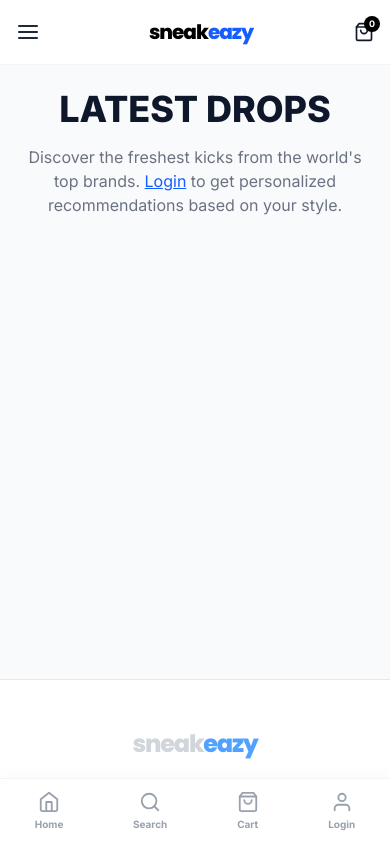
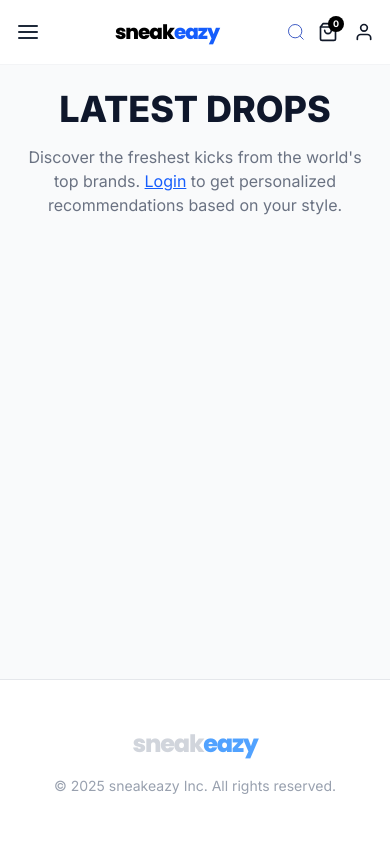
Before and after one commit to cultivatestd-lang/sneakeazy, a PHP site: page / in a window 390 px wide. Run offline with PHP 8.4, Linux system fonts and the light colour scheme; data that the repository does not hold is empty.

Commit message:
UI Simplification: Remove Bottom Nav, restore Header Icons for mobile

```diff
--- a/index.php
+++ b/index.php
@@ -677,14 +677,20 @@ if ($page === 'detail' && isset($_GET['product_id'])) {
 
             <!-- Right: Actions -->
             <div class="flex items-center gap-3 sm:gap-6">
-                <!-- Search Trigger (Desktop) -->
-                <div class="relative hidden sm:block">
+                <!-- Search Trigger (Visible on Mobile now too) -->
+                <div class="relative">
                     <button
                         onclick="document.getElementById('search-container').classList.toggle('hidden'); document.getElementById('search-input').focus();"
                         class="text-[13px] font-bold text-blue-800 uppercase tracking-wider hover:text-blue-600 transition-colors flex items-center gap-1">
-                        Search
+                        <!-- Search Icon only on mobile, Text on desktop -->
+                        <span class="hidden sm:inline">Search</span>
+                        <svg xmlns="http://www.w3.org/2000/svg" class="h-5 w-5 sm:hidden" fill="none"
+                            viewBox="0 0 24 24" stroke="currentColor">
+                            <circle cx="11" cy="11" r="8"></circle>
+                            <line x1="21" y1="21" x2="16.65" y2="16.65"></line>
+                        </svg>
                     </button>
-                    <!-- Desktop Search Dropdown -->
+                    <!-- Search Dropdown -->
                     <div id="search-container"
                         class="hidden absolute right-0 top-full mt-4 w-80 bg-white shadow-xl border border-gray-100 p-3 rounded-xl z-50">
                         <form method="GET" action="index.php" class="relative">
@@ -703,9 +709,9 @@ if ($page === 'detail' && isset($_GET['product_id'])) {
                     </div>
                 </div>
 
-                <!-- Desktop/Tablet User Actions -->
+                <!-- Icons (Cart & User) -->
                 <div class="flex items-center gap-4 sm:gap-5 text-gray-900">
-                    <!-- Cart (Visible on Mobile too) -->
+                    <!-- Cart -->
                     <a href="#" class="hover:text-blue-600 transition-colors relative">
                         <svg xmlns="http://www.w3.org/2000/svg" width="20" height="20" viewBox="0 0 24 24" fill="none"
                             stroke="currentColor" stroke-width="2" stroke-linecap="round" stroke-linejoin="round">
@@ -717,8 +723,8 @@ if ($page === 'detail' && isset($_GET['product_id'])) {
                             class="absolute -top-1.5 -right-1.5 bg-black text-white text-[9px] font-bold h-4 w-4 flex items-center justify-center rounded-full">0</span>
                     </a>
 
-                    <!-- User Dropdown (Hidden on Mobile, moved to Bottom/Side) -->
-                    <div class="relative hidden sm:block" x-data="{ userOpen: false }">
+                    <!-- User Dropdown (Visible on Mobile) -->
+                    <div class="relative" x-data="{ userOpen: false }">
                         <button @click="userOpen = !userOpen" @click.outside="userOpen = false"
                             class="hover:text-blue-600 transition-colors block focus:outline-none">
                             <svg xmlns="http://www.w3.org/2000/svg" width="20" height="20" viewBox="0 0 24 24"
@@ -1073,54 +1079,6 @@ if ($page === 'detail' && isset($_GET['product_id'])) {
         </div>
     </footer>
 
-    <!-- BOTTOM MOBILE NAVIGATION (App-like) -->
-    <div
-        class="fixed bottom-0 left-0 w-full bg-white border-t border-gray-100 flex justify-around py-3 pb-safe z-50 md:hidden shadow-[0_-5px_15px_rgba(0,0,0,0.02)]">
-        <a href="index.php"
-            class="flex flex-col items-center gap-1 text-gray-400 <?= ($page === 'home' && !$searchQuery) ? 'text-black' : '' ?>">
-            <svg xmlns="http://www.w3.org/2000/svg" width="22" height="22" viewBox="0 0 24 24" fill="none"
-                stroke="currentColor" stroke-width="2" stroke-linecap="round" stroke-linejoin="round">
-                <path d="M3 9l9-7 9 7v11a2 2 0 0 1-2 2H5a2 2 0 0 1-2-2z"></path>
-                <polyline points="9 22 9 12 15 12 15 22"></polyline>
-            </svg>
-            <span class="text-[10px] font-bold">Home</span>
-        </a>
-        <a href="javascript:void(0);" onclick="document.getElementById('mobile-search-trigger').click()"
-            class="flex flex-col items-center gap-1 text-gray-400">
-            <svg xmlns="http://www.w3.org/2000/svg" width="22" height="22" viewBox="0 0 24 24" fill="none"
-                stroke="currentColor" stroke-width="2" stroke-linecap="round" stroke-linejoin="round">
-                <circle cx="11" cy="11" r="8"></circle>
-                <line x1="21" y1="21" x2="16.65" y2="16.65"></line>
-            </svg>
-            <span class="text-[10px] font-bold">Search</span>
-        </a>
-        <!-- Invisible trigger for Alpine -->
-        <button id="mobile-search-trigger" class="hidden" @click="mobileMenuOpen = true"></button>
-
-        <a href="#" class="flex flex-col items-center gap-1 text-gray-400">
-            <div class="relative">
-                <svg xmlns="http://www.w3.org/2000/svg" width="22" height="22" viewBox="0 0 24 24" fill="none"
-                    stroke="currentColor" stroke-width="2" stroke-linecap="round" stroke-linejoin="round">
-                    <path d="M6 2L3 6v14a2 2 0 0 0 2 2h14a2 2 0 0 0 2-2V6l-3-4z"></path>
-                    <line x1="3" y1="6" x2="21" y2="6"></line>
-                    <path d="M16 10a4 4 0 0 1-8 0"></path>
-                </svg>
-                <?php if (false): ?><span
-                        class="absolute -top-1 -right-1 bg-red-500 w-2 h-2 rounded-full"></span><?php endif; ?>
-            </div>
-            <span class="text-[10px] font-bold">Cart</span>
-        </a>
-        <a href="<?= $currentUser ? '?page=detail' : '?page=login' ?>"
-            class="flex flex-col items-center gap-1 text-gray-400 <?= ($page === 'login' || $page === 'signup') ? 'text-black' : '' ?>">
-            <svg xmlns="http://www.w3.org/2000/svg" width="22" height="22" viewBox="0 0 24 24" fill="none"
-                stroke="currentColor" stroke-width="2" stroke-linecap="round" stroke-linejoin="round">
-                <path d="M20 21v-2a4 4 0 0 0-4-4H8a4 4 0 0 0-4 4v2"></path>
-                <circle cx="12" cy="7" r="4"></circle>
-            </svg>
-            <span class="text-[10px] font-bold"><?= $currentUser ? 'Me' : 'Login' ?></span>
-        </a>
-    </div>
-
 </body>
 
 </html>
```
Also changed, not shown: api/index.php (+14 -56 lines).
